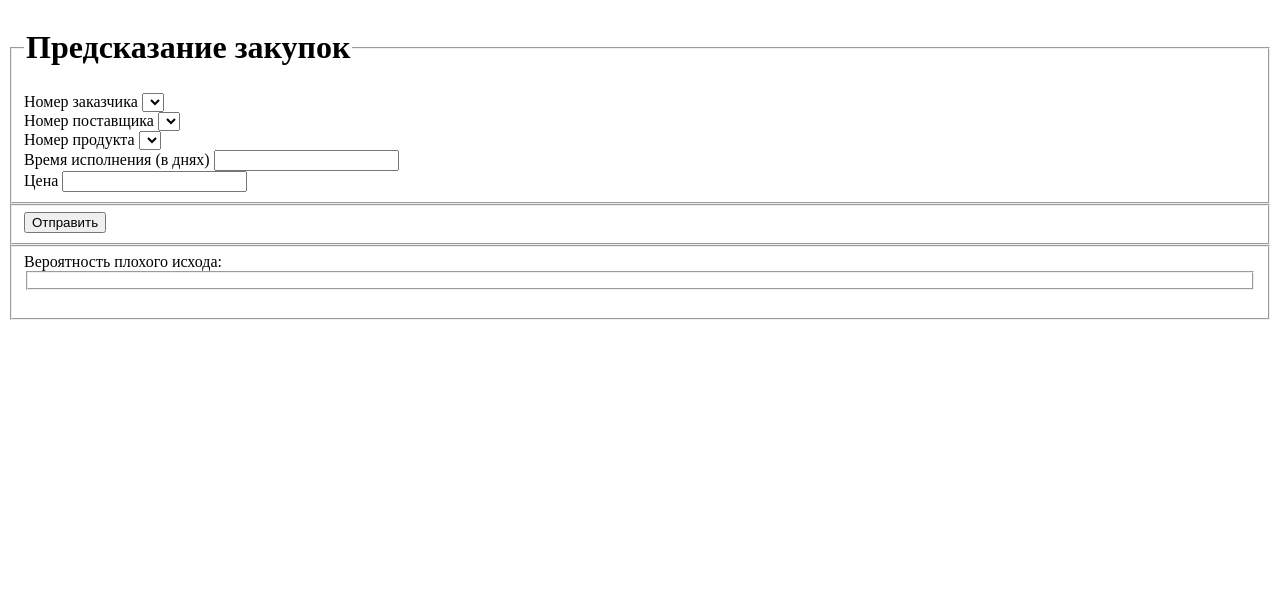
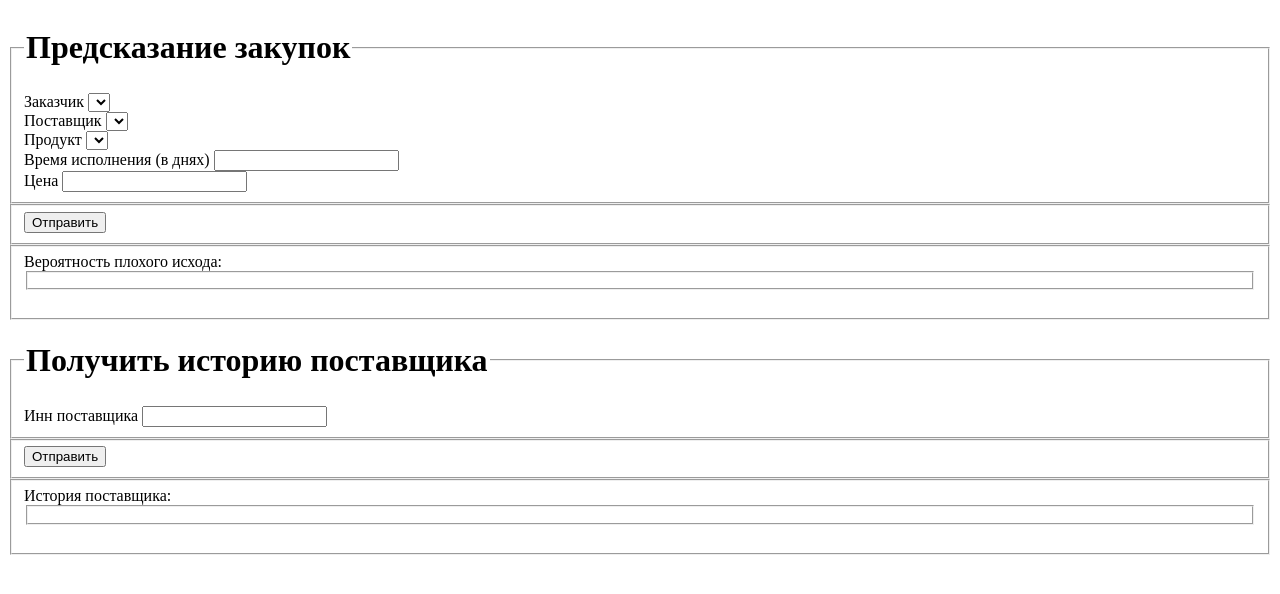
Before and after one commit to danil99152/trade_prediction, a Python web app: template templates/index.html in a window 1280 px wide. Shown: the top 594 px of the page. Run offline with Jinja, Linux system fonts and the light colour scheme; the template is opened without the code that fills it, so the values that code supplies are empty.

Commit message:
--[ADD] getting supp history

```diff
--- a/requirements.txt
+++ b/requirements.txt
@@ -1,5 +1,4 @@
 aiofiles==23.1.0
-numpy==1.24.3
 pandas==2.0.2
 requests==2.31.0
 snuggs==1.4.7
--- a/service/api.py
+++ b/service/api.py
@@ -20,3 +20,9 @@ class ModelApi:
         logging.debug(data)
         result = self.model.analyse(data)
         return result
+
+    async def get_history(self, data: dict) -> str:
+        logging.debug(data)
+        value = int(data.get('inn_supp'))
+        result = self.model.get_history(value)
+        return result
--- a/settings.py
+++ b/settings.py
@@ -1,3 +1,4 @@
+import os
 import pathlib
 
 from pydantic import BaseSettings, conint, constr
@@ -18,4 +19,7 @@ class Settings(BaseSettings):
 
     cat_columns: list = ['customer_legal_form', 'supplier_legal_form', 'product_code']
 
+    contract_path = os.path.abspath('C:\csv\contracts.csv')
+
+
 settings = Settings()
--- a/templates/analysis.html
+++ b/templates/analysis.html
@@ -27,6 +27,22 @@
         <fieldset id='response'></fieldset><br/>
 </fieldset>
 
+<fieldset>
+<legend>
+    <h1>Получить историю поставщика</h1>
+</legend>
+    <label for="inn_supp">Инн поставщика</label>
+    <input type='number' id="inn_supp"/>
+    <br/>
+</fieldset>
+<fieldset>
+    <button id='submit-config-history' onclick="getHistory()"> Отправить </button>
+</fieldset>
+<fieldset>
+        <label for="history-response"> История поставщика: </label><br/>
+        <fieldset id='history-response'></fieldset><br/>
+</fieldset>
+
 <script>
     async function submitButton(){
         const body = JSON.stringify({
@@ -46,4 +62,19 @@
         });
         document.getElementById('response').innerHTML = await response.json();
     }
+
+    async function getHistory(){
+        const body = JSON.stringify({
+            'inn_supp': document.getElementById('inn_supp').value,
+        });
+        let response = await fetch('/get-history/', {
+            headers: {
+                'Accept': 'application/json',
+                'Content-Type': 'application/json'
+            },
+            method: 'POST',
+            body: body
+        });
+        document.getElementById('history-response').innerHTML = await response.json();
+    }
 </script>
--- a/templates/cust_field.html
+++ b/templates/cust_field.html
@@ -1,5 +1,5 @@
-<label for="customer_legal_form">Номер заказчика</label>
-<select name="Номер заказчика" id="customer_legal_form"/>
+<label for="customer_legal_form">Заказчик</label>
+<select name="Заказчик" id="customer_legal_form"/>
 {% for key, value in custs.items() %}
     <option value={{key}}>{{value}}</option>
 {% endfor %}
--- a/templates/product_field.html
+++ b/templates/product_field.html
@@ -1,5 +1,5 @@
-<label for="product_code">Номер продукта</label>
-<select name="Номер продукта" id="product_code"/>
+<label for="product_code">Продукт</label>
+<select name="Продукт" id="product_code"/>
 {% for key, value in okpd.items() %}
     <option value={{key}}>{{value}}</option>
 {% endfor %}
--- a/templates/supp_field.html
+++ b/templates/supp_field.html
@@ -1,5 +1,5 @@
-<label for="supplier_legal_form">Номер поставщика</label>
-<select name="Номер поставщика" id="supplier_legal_form"/>
+<label for="supplier_legal_form">Поставщик</label>
+<select name="Поставщик" id="supplier_legal_form"/>
 {% for key, value in supps.items() %}
     <option value={{key}}>{{value}}</option>
 {% endfor %}
```
Also changed, not shown: service/model.py (+21 -1 lines), service/routers.py (+10 -1 lines), 1 other file.
